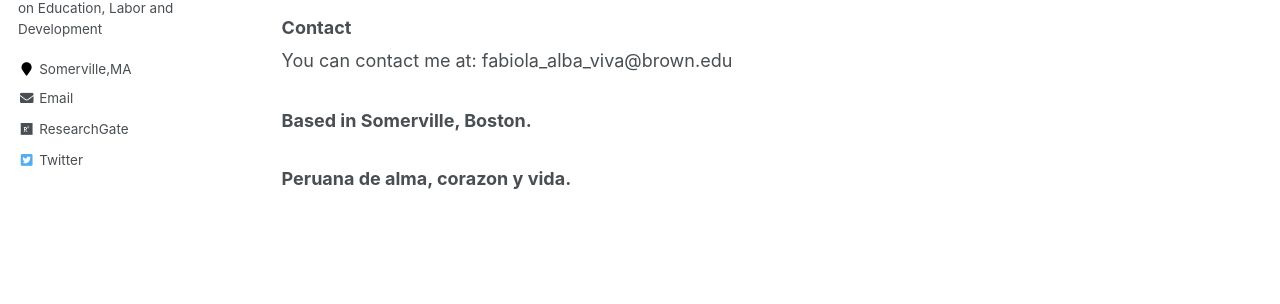
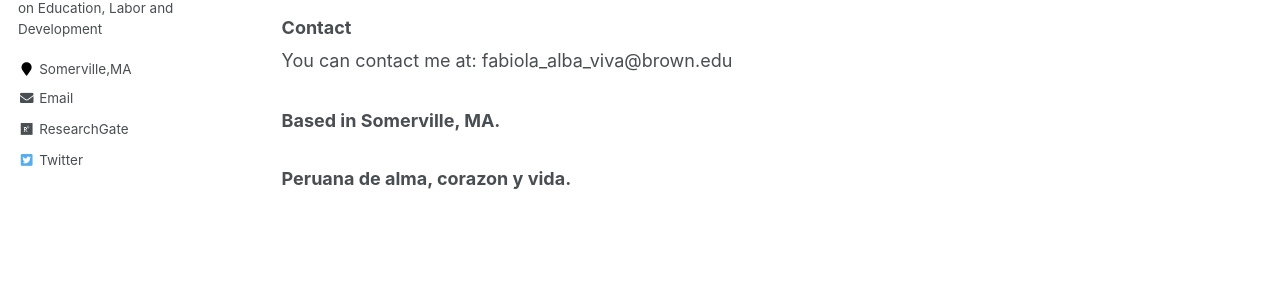
Before and after one commit to falbav/falbav.github.io, a Jekyll site: the page built from _pages/about.md, in a window 1280 px wide. Shown: the part 302-606 px from the top of the page. Built offline with Jekyll 4.4.1, drawn with Linux system fonts in a browser that asks for light colours.

Commit message:
Update about.md

```diff
--- a/_pages/about.md
+++ b/_pages/about.md
@@ -17,5 +17,5 @@ redirect_from:
 You can contact me at: fabiola_alba_viva@brown.edu
 
 
-### Based in Somerville, Boston.
+### Based in Somerville, MA.
 ### Peruana de alma, corazon y vida.
```
